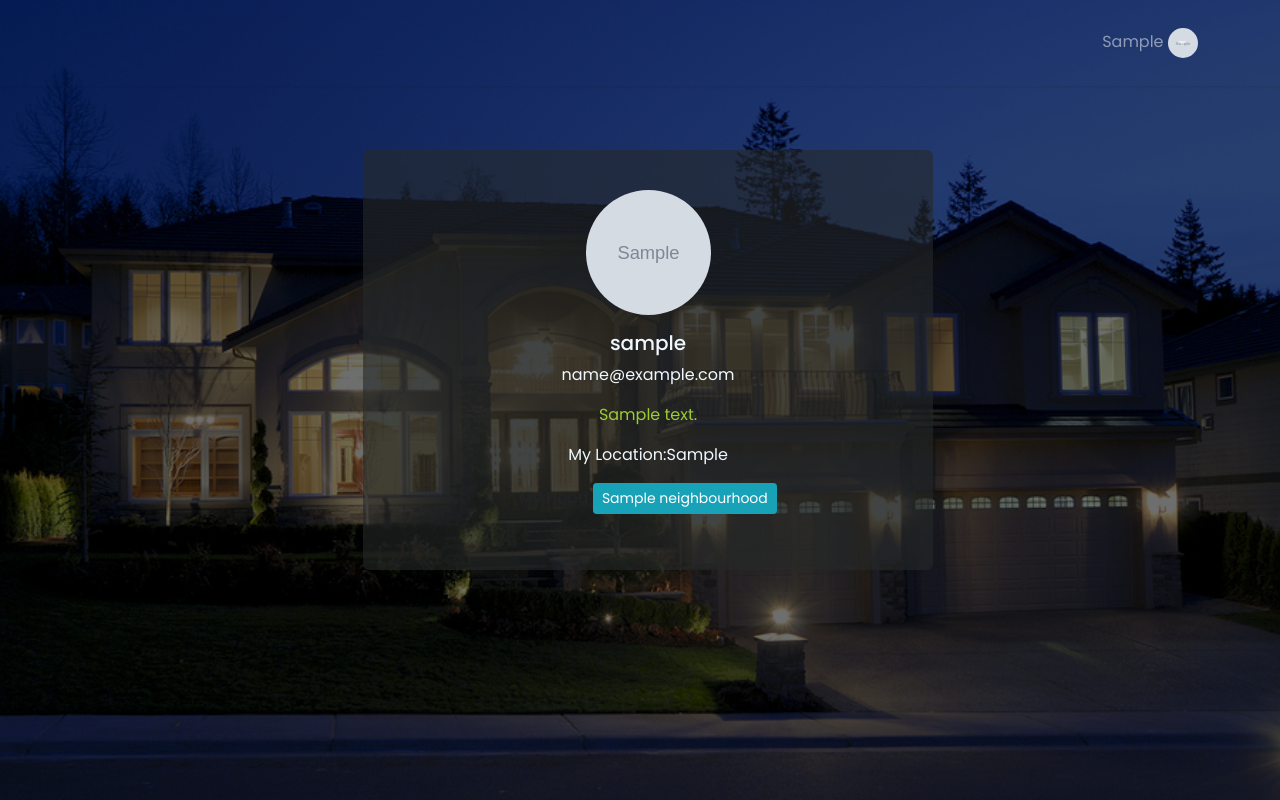
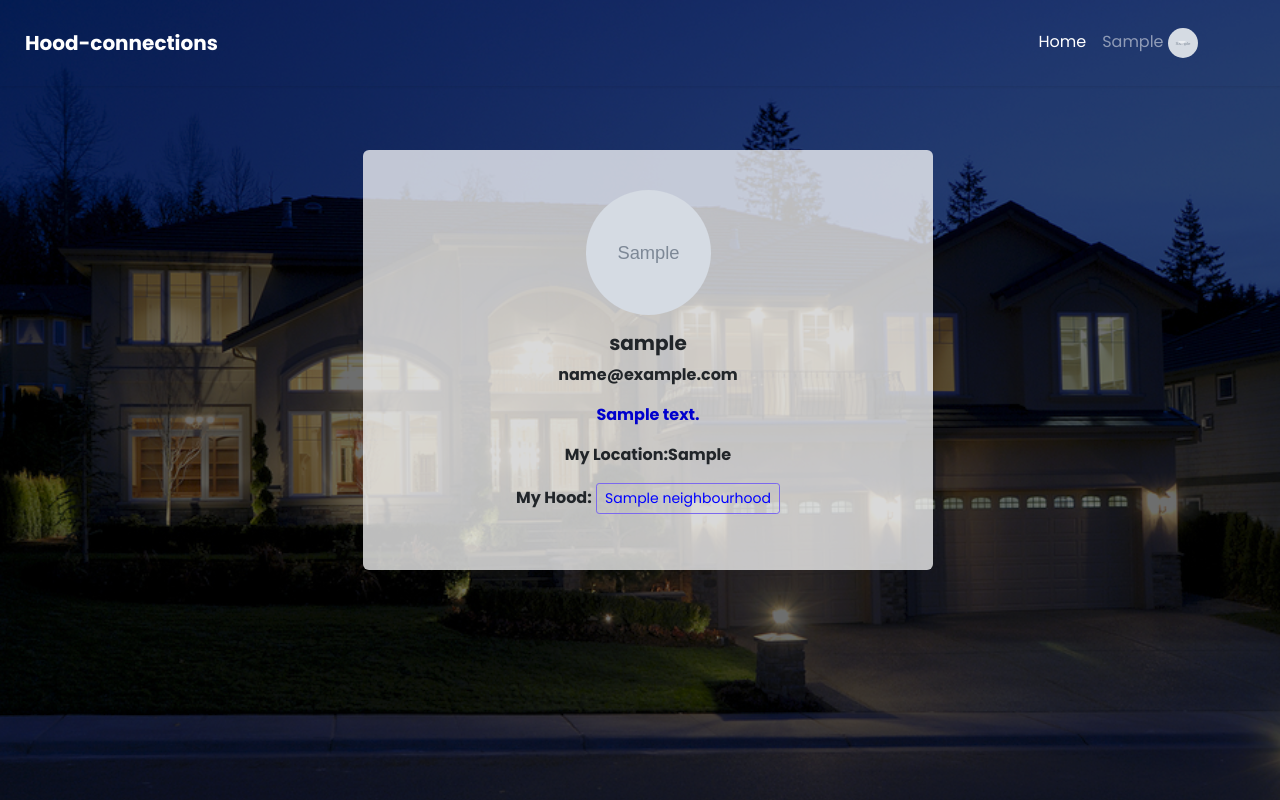
Before and after one commit to Kingsleymuturi/Hood-connections, a Django app: a page that uses hoodie/templates/navbar.html in a window 1280 px wide. Run offline with Django 3.2, Linux system fonts and the light colour scheme; a user stored in the database is signed in; tables that the repository leaves empty hold one stand-in row (values such as "Sample post"); grey boxes marked "Sample" are stand-in pictures; parts of the project's set-up code (start-up, migrations or seed data) failed here and were passed over; some libraries are stand-ins or nearby versions.

Commit message:
add all edits

```diff
--- a/hoodie/templates/index.html
+++ b/hoodie/templates/index.html
@@ -7,9 +7,9 @@
     <div class="row">
         {% for hood in all_hoods %}
         <div class="col-md-4">
-            <div class="card mb-4" style="min-height:340px; background-color: burlywood;">
+            <div class="card mb-4" style="min-height:340px; background-color: rgb(199, 187, 172);">
                 <img src="{{ hood.hood_logo.url }}" class="card-img-top" alt="{{ hood.name }}" style="height: 170px;">
-                <div class="card-body">
+                <div class="card-body" style="height: 175px;">
                     <h5 class="card-title">{{ hood.name }}  ({{hood.location}})</h5>
                     <span><strong>{{hood.members.count}} member{{hood.members.count|pluralize}}</strong></span>
                     <p class="card-text">{{hood.description}}</p>
--- a/hoodie/templates/navbar.html
+++ b/hoodie/templates/navbar.html
@@ -1,8 +1,10 @@
 <nav class="navbar navbar-expand-lg navbar-dark bg-transparent">
     <div class="container-fluid">
+        <a class="navbar-brand" style="font-size: 20px;" href="{% url 'index' %}"> <strong class="mr-4 brand"> Hood-connections</strong></a>
 
         <div class="collapse navbar-collapse" style="margin-right: 4%;" id="navbarSupportedContent">
             <ul class="nav navbar-nav ml-auto navbar-right">
+                <a class="nav-link" href="/" style="text-decoration: none;color: white;margin-top: 1%;">Home</a>
                 {% if user.is_authenticated %}
                 <li class="nav-item dropdown">
                     <a class="nav-link dropdown-toggle" id="navbarDropdownMenuLink" data-toggle="dropdown"
--- a/hoodie/templates/profile.html
+++ b/hoodie/templates/profile.html
@@ -4,14 +4,14 @@
 <div class="container ">
     <div class="row">
         <div class="col-md-3"></div>
-        <div class="col-md-6 mt-4 prof mr-2 ml-2" style="background-color: rgba(37, 41, 40, 0.6);">
+        <div class="col-md-6 mt-4 prof mr-2 ml-2" style="background-color: rgba(255, 255, 255, 0.74);">
             <img class="rounded-circle account-img d-block mx-auto" src="{{ user.profile.profile_picture.url }}"height="125px" width="125px">
-            <h5 class="text-center mt-3" style="color: aliceblue;">{{user.username}}</h5>
-            <p class="text-center" style="color: aliceblue;"> {{user.email}}</p>
-            <p class="text-center" style="color: yellowgreen;"> {{user.profile.bio}}</p>
-            <p class="text-center" style="color: aliceblue;">My Location:{{user.profile.location}}</p>
+            <h5 class="text-center mt-3"><strong>{{user.username}}</strong></h5>
+            <p class="text-center"><strong>{{user.email}}</strong></p>
+            <p class="text-center" style="color: mediumblue;"><strong>{{user.profile.bio}}</strong></p>
+            <p class="text-center"><strong>My Location:{{user.profile.location}}</strong></p>
             {% if request.user.profile.neighbourhood %}
-            <p class="text-center">My Hood <a class="btn btn-sm btn-info" href="{% url 'single-hood' user.profile.neighbourhood.id %}">{{ user.profile.neighbourhood.name }}</a>
+            <p class="text-center"><strong>My Hood:</strong> <a class="btn btn-sm button" href="{% url 'single-hood' user.profile.neighbourhood.id %}">{{ user.profile.neighbourhood.name }}</a>
             </p>
             {% endif %}
         </div>
--- a/static/css/styles.css
+++ b/static/css/styles.css
@@ -106,3 +106,8 @@ ul.CTAs a {
     background-repeat: no-repeat;
     background-size: cover;
 }
+
+.button{
+    border-color: mediumslateblue;
+    color: blue;
+}
```
Also changed, not shown: media/images/Snapshot_20200711155612.png (added).
